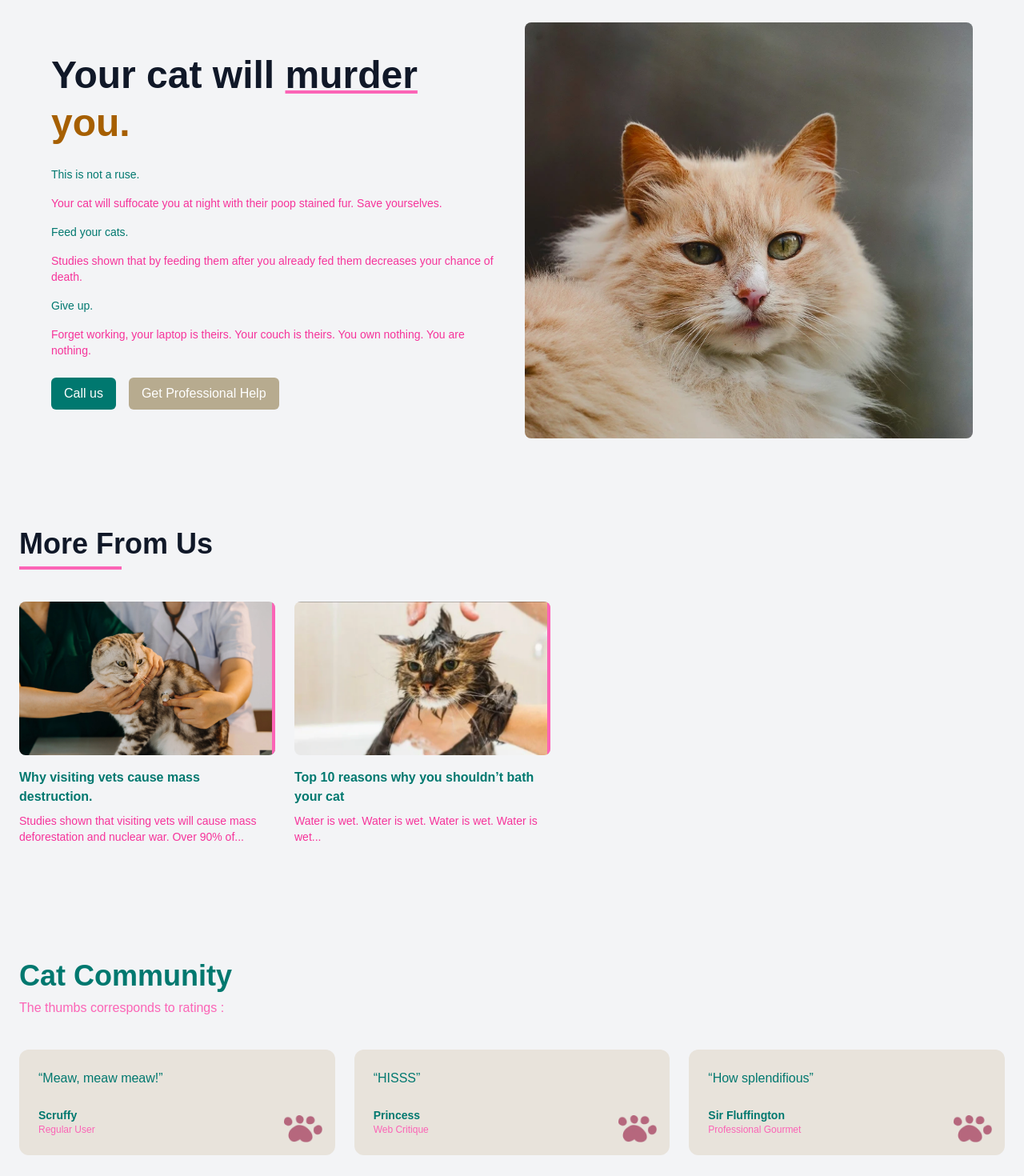
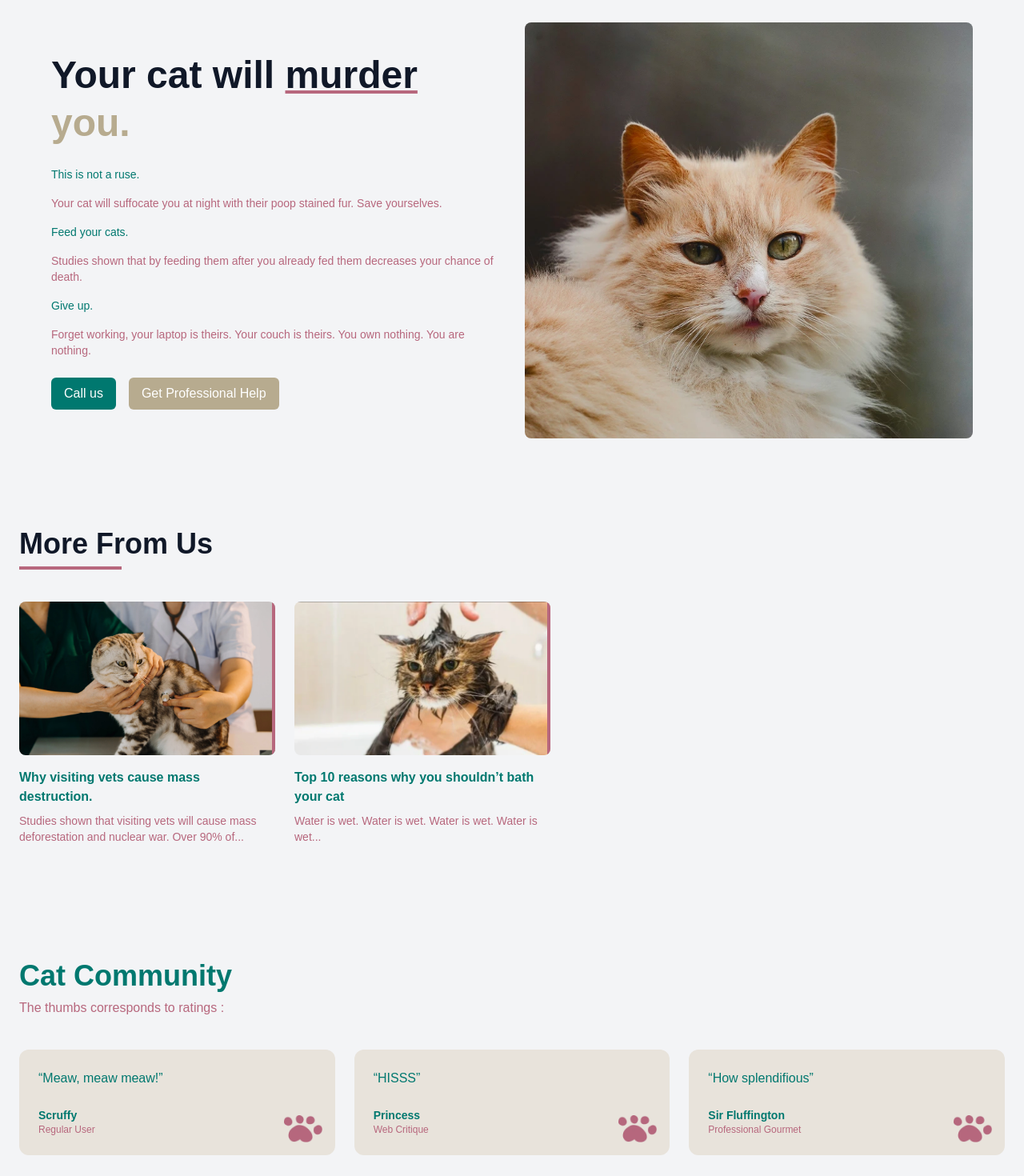
Before and after one commit to durianbeetroot/loving-cats-club, a Next.js app: page / in a window 1280 px wide. Shown: the part 1760-3230 px from the top of the page at 80% size. Built offline with nearby package versions, Linux system fonts and the light colour scheme.

Commit message:
color adjustment

```diff
--- a/app/components/catbreeds.tsx
+++ b/app/components/catbreeds.tsx
@@ -36,7 +36,7 @@ export default function CatBreeds() {
         {/* Title */}
         <h2 className="text-4xl font-bold text-gray-900 mb-12 relative inline-block">
           Cat Breeds
-          <span className="block h-1 w-24 bg-pink-400 mt-2"></span>
+          <span className="block h-1 w-24 bg-[#B7677D] mt-2"></span>
         </h2>
 
         {/* Content */}
@@ -79,7 +79,7 @@ export default function CatBreeds() {
                   </div>
                 </div>
 
-                <div className="text-sm text-pink-500">
+                <div className="text-sm text-[#B7677D]">
                   <h3 className="font-semibold text-teal-700 mb-2">
                     {cat.title}
                   </h3>
--- a/app/components/catcommunity.tsx
+++ b/app/components/catcommunity.tsx
@@ -27,7 +27,7 @@ export default function CatCommunity() {
         <h2 className="text-4xl font-bold text-teal-700 mb-2">
           Cat Community
         </h2>
-        <p className="text-pink-400 mb-10">
+        <p className="text-[#B7677D] mb-10">
           The thumbs corresponds to ratings :
         </p>
 
@@ -48,7 +48,7 @@ export default function CatCommunity() {
                 <p className="font-semibold text-teal-700 text-sm">
                   {item.name}
                 </p>
-                <p className="text-pink-400 text-xs">
+                <p className="text-[#B7677D] text-xs">
                   {item.role}
                 </p>
               </div>
--- a/app/components/footer.tsx
+++ b/app/components/footer.tsx
@@ -9,42 +9,42 @@ export default function Footer() {
             Loving Cats Club
           </h2>
 
-          <div className="flex space-x-4 text-pink-400">
+          <div className="flex space-x-4 text-[#B7677D]">
             {/* Replace with real icons if needed */}
-            <a href="#" className="hover:text-pink-600">F</a>
-            <a href="#" className="hover:text-pink-600">in</a>
-            <a href="#" className="hover:text-pink-600">Y</a>
-            <a href="#" className="hover:text-pink-600">IG</a>
+            <a href="#" className="hover:text-[#B7677D]">F</a>
+            <a href="#" className="hover:text-[#B7677D]">in</a>
+            <a href="#" className="hover:text-[#B7677D]">Y</a>
+            <a href="#" className="hover:text-[#B7677D]">IG</a>
           </div>
         </div>
 
         {/* Column 1 */}
         <div>
           <h3 className="text-teal-600 font-medium mb-3">Topic</h3>
-          <ul className="space-y-2 text-pink-400">
-            <li><a href="#" className="hover:text-pink-600">Cat Food</a></li>
-            <li><a href="#" className="hover:text-pink-600">Cat Drink</a></li>
-            <li><a href="#" className="hover:text-pink-600">Cat Snacks</a></li>
+          <ul className="space-y-2 text-[#B7677D]">
+            <li><a href="#" className="hover:text-[#B7677D]">Cat Food</a></li>
+            <li><a href="#" className="hover:text-[#B7677D]">Cat Drink</a></li>
+            <li><a href="#" className="hover:text-[#B7677D]">Cat Snacks</a></li>
           </ul>
         </div>
 
         {/* Column 2 */}
         <div>
           <h3 className="text-teal-600 font-medium mb-3">Topic</h3>
-          <ul className="space-y-2 text-pink-400">
-            <li><a href="#" className="hover:text-pink-600">Veterinarian Clinic</a></li>
-            <li><a href="#" className="hover:text-pink-600">Cat Shelter</a></li>
-            <li><a href="#" className="hover:text-pink-600">Cat Hotel</a></li>
+          <ul className="space-y-2 text-[#B7677D]">
+            <li><a href="#" className="hover:text-[#B7677D]">Veterinarian Clinic</a></li>
+            <li><a href="#" className="hover:text-[#B7677D]">Cat Shelter</a></li>
+            <li><a href="#" className="hover:text-[#B7677D]">Cat Hotel</a></li>
           </ul>
         </div>
 
         {/* Column 3 */}
         <div>
           <h3 className="text-teal-600 font-medium mb-3">Topic</h3>
-          <ul className="space-y-2 text-pink-400">
-            <li><a href="#" className="hover:text-pink-600">Cat Photos</a></li>
-            <li><a href="#" className="hover:text-pink-600">Cat Videos</a></li>
-            <li><a href="#" className="hover:text-pink-600">Cat Cat</a></li>
+          <ul className="space-y-2 text-[#B7677D]">
+            <li><a href="#" className="hover:text-[#B7677D]">Cat Photos</a></li>
+            <li><a href="#" className="hover:text-[#B7677D]">Cat Videos</a></li>
+            <li><a href="#" className="hover:text-[#B7677D]">Cat Cat</a></li>
           </ul>
         </div>
 
--- a/app/components/morefromus.tsx
+++ b/app/components/morefromus.tsx
@@ -8,7 +8,7 @@ export default function MoreFromUs() {
         {/* Title */}
         <h2 className="text-4xl font-bold text-gray-900 mb-10 relative inline-block">
           More From Us
-          <span className="block h-1 w-32 bg-pink-400 mt-2"></span>
+          <span className="block h-1 w-32 bg-[#B7677D] mt-2"></span>
         </h2>
 
         {/* Scroll container */}
@@ -26,14 +26,14 @@ export default function MoreFromUs() {
                 alt="Vet Cat"
               />
               {/* right accent line */}
-              <div className="absolute right-0 top-0 h-full w-1 bg-pink-400"></div>
+              <div className="absolute right-0 top-0 h-full w-1 bg-[#B7677D]"></div>
             </div>
 
             <h3 className="mt-4 text-teal-700 font-semibold">
               Why visiting vets cause mass destruction.
             </h3>
 
-            <p className="text-sm text-pink-500 mt-2">
+            <p className="text-sm text-[#B7677D] mt-2">
               Studies shown that visiting vets will cause mass deforestation and
               nuclear war. Over 90% of...
             </p>
@@ -49,14 +49,14 @@ export default function MoreFromUs() {
                 sizes="min-w-[320px] max-w-[320px]"
                 alt="Wet Cat"
               />
-              <div className="absolute right-0 top-0 h-full w-1 bg-pink-400"></div>
+              <div className="absolute right-0 top-0 h-full w-1 bg-[#B7677D]"></div>
             </div>
 
             <h3 className="mt-4 text-teal-700 font-semibold">
               Top 10 reasons why you shouldn’t bath your cat
             </h3>
 
-            <p className="text-sm text-pink-500 mt-2">
+            <p className="text-sm text-[#B7677D] mt-2">
               Water is wet. Water is wet. Water is wet. Water is wet...
             </p>
           </div>
--- a/app/components/yourcat.tsx
+++ b/app/components/yourcat.tsx
@@ -8,28 +8,28 @@ export default function YourCat() {
         {/* Left Content */}
         <div>
           <h1 className="text-4xl md:text-5xl font-bold text-gray-900 leading-tight">
-            Your cat will <span className="underline decoration-pink-400">murder</span>{" "}
-            <span className="text-yellow-700">you.</span>
+            Your cat will <span className="underline decoration-[#B7677D]">murder</span>{" "}
+            <span className="text-[#B7AB8F]">you.</span>
           </h1>
 
           <div className="mt-6 space-y-4 text-sm">
             <p className="text-teal-700 font-medium">This is not a ruse.</p>
 
-            <p className="text-pink-500">
+            <p className="text-[#B7677D]">
               Your cat will suffocate you at night with their poop stained fur.
               Save yourselves.
             </p>
 
             <p className="text-teal-700 font-medium mt-4">Feed your cats.</p>
 
-            <p className="text-pink-500">
+            <p className="text-[#B7677D]">
               Studies shown that by feeding them after you already fed them
               decreases your chance of death.
             </p>
 
             <p className="text-teal-700 font-medium mt-4">Give up.</p>
 
-            <p className="text-pink-500">
+            <p className="text-[#B7677D]">
               Forget working, your laptop is theirs. Your couch is theirs. You
               own nothing. You are nothing.
             </p>
```
